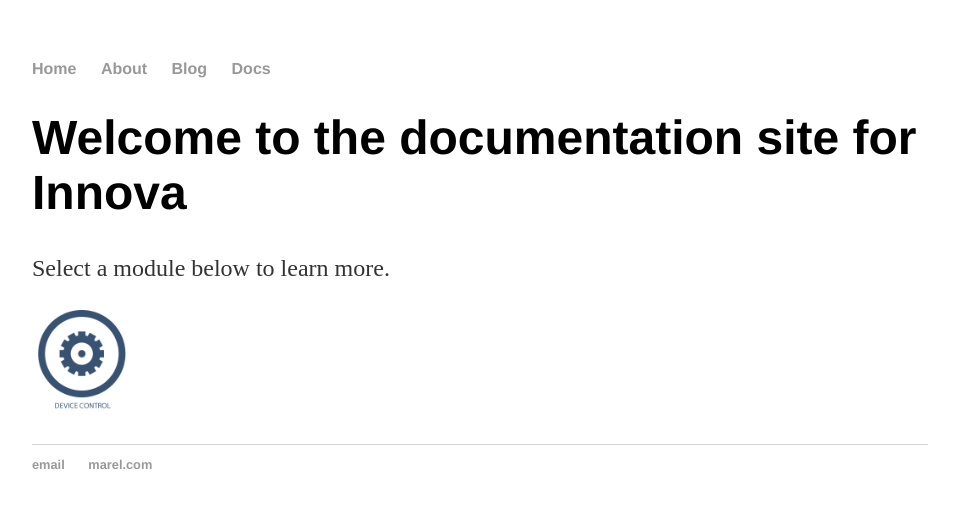
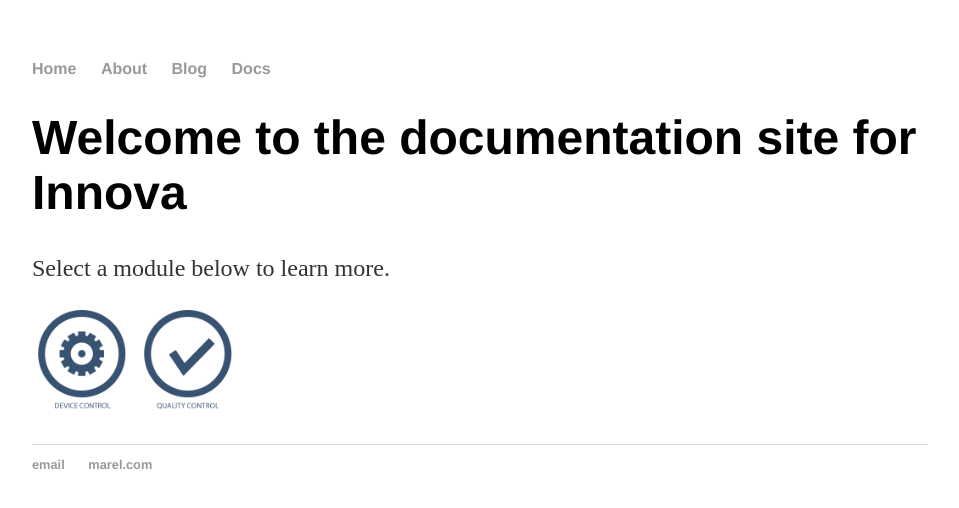
Before and after one commit to daniellegunter/pohlvault.github.io, a Jekyll site: the page built from index.html, in a window 1280 px wide. Shown: the top 508 px of the page, without its empty margins (160-1119 px from the left). Built offline with Jekyll 4.4.1, drawn with Linux system fonts in a browser that asks for light colours.

Commit message:
Update index.html

```diff
--- a/index.html
+++ b/index.html
@@ -9,5 +9,8 @@
 		<a href="/docs/device_control">
 			<img src="/images/Innova-device-blue.png" alt="Device" style="width:100px;height:100px;">
 		</a>
+		<a href="/docs/quality_control">
+			<img src="/images/Qualityqontrol-blue.png" alt="Device" style="width:100px;height:100px;">
+		</a>
 	</p>
 </div><!-- /.blurb -->
```
